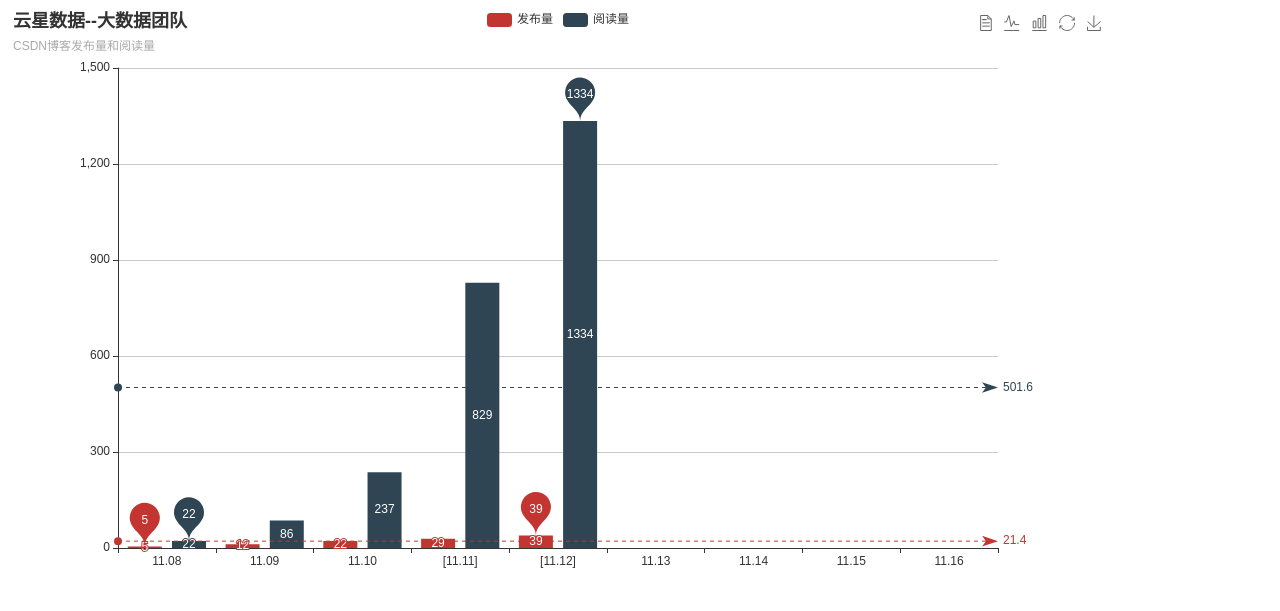
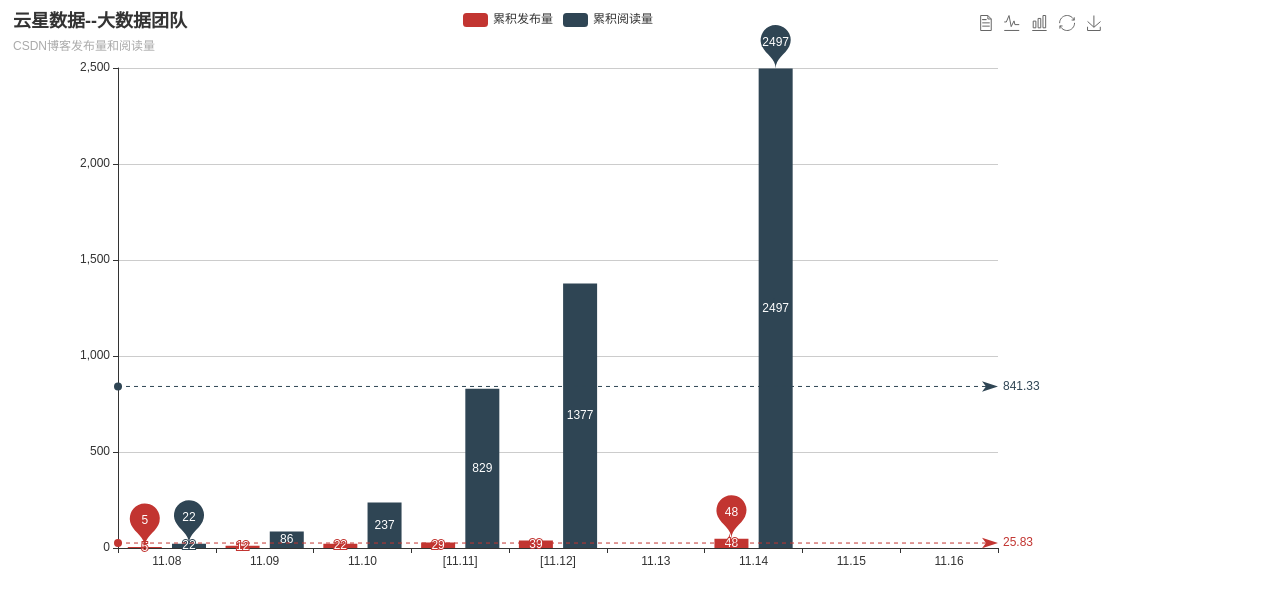
Before and after one commit to egbertzeng/mesos-learn, a plain HTML site: page echart/index.html in a window 1280 px wide. Drawn offline with Linux system fonts and the light colour scheme.

Commit message:
add echarts

```diff
--- a/echart/index.html
+++ b/echart/index.html
@@ -14,72 +14,89 @@
     // 基于准备好的dom，初始化echarts实例
     var myChart = echarts.init(document.getElementById('main'));
     option = {
-        title : {
+        title: {
             text: '云星数据--大数据团队',
             subtext: 'CSDN博客发布量和阅读量'
         },
-        tooltip : {
+        tooltip: {
             trigger: 'axis'
         },
         legend: {
-            data:['发布量','阅读量']
+            data: ['累积发布量', '累积阅读量', '日阅读量']
         },
         toolbox: {
-            show : true,
-            feature : {
-                dataView : {show: true, readOnly: false},
-                magicType : {show: true, type: ['line', 'bar']},
-                restore : {show: true},
-                saveAsImage : {show: true}
+            show: true,
+            feature: {
+                dataView: {show: true, readOnly: false},
+                magicType: {show: true, type: ['line', 'bar']},
+                restore: {show: true},
+                saveAsImage: {show: true}
             }
         },
-        calculable : true,
-        xAxis : [
+        calculable: true,
+        xAxis: [
             {
-                type : 'category',
-                data : ['11.08','11.09','11.10','[11.11]','[11.12]','11.13','11.14','11.15','11.16',]
+                type: 'category',
+                data: ['11.08', '11.09', '11.10', '[11.11]', '[11.12]', '11.13', '11.14', '11.15', '11.16',]
             }
         ],
-        yAxis : [
+        yAxis: [
             {
-                type : 'value'
+                type: 'value'
             }
         ],
-        series : [
+        series: [
             {
-                name:'发布量',
-                type:'bar',
-                data:[5, 12, 22, 29,39,null,null,null,null,],
-                itemStyle : { normal: {label : {show: true}}},
-                markPoint : {
-                    data : [
-                        {type : 'max', name: '最大值'},
-                        {type : 'min', name: '最小值'}
+                name: '累积发布量',
+                type: 'bar',
+                data: [5, 12, 22, 29, 39, null, 48, null, null,],
+                itemStyle: {normal: {label: {show: true}}},
+                markPoint: {
+                    data: [
+                        {type: 'max', name: '最大值'},
+                        {type: 'min', name: '最小值'}
                     ]
                 },
-                markLine : {
-                    data : [
-                        {type : 'average', name: '平均值'}
+                markLine: {
+                    data: [
+                        {type: 'average', name: '平均值'}
                     ]
                 }
             },
             {
-                name:'阅读量',
-                type:'bar',
-                data:[22, 86, 237, 829,1334,null,null,null,null,],
-                itemStyle : { normal: {label : {show: true}}},
-                markPoint : {
-                    data : [
-                        {type : 'max', name: '最大值'},
-                        {type : 'min', name: '最小值'}
+                name: '累积阅读量',
+                type: 'bar',
+                data: [22, 86, 237, 829, 1377, null, 2497, null, null,],
+                itemStyle: {normal: {label: {show: true}}},
+                markPoint: {
+                    data: [
+                        {type: 'max', name: '最大值'},
+                        {type: 'min', name: '最小值'}
                     ]
                 },
-                markLine : {
-                    data : [
-                        {type : 'average', name : '平均值'}
+                markLine: {
+                    data: [
+                        {type: 'average', name: '平均值'}
                     ]
                 }
-            }
+            },
+//            {
+//                name: '日阅读量',
+//                type: 'bar',
+//                data: [22, 64, 157, 592, 548, null, null, null, null,],
+//                itemStyle: {normal: {label: {show: true}}},
+//                markPoint: {
+//                    data: [
+//                        {type: 'max', name: '最大值'},
+//                        {type: 'min', name: '最小值'}
+//                    ]
+//                },
+//                markLine: {
+//                    data: [
+//                        {type: 'average', name: '平均值'}
+//                    ]
+//                }
+//            },
         ]
     };
 
```
